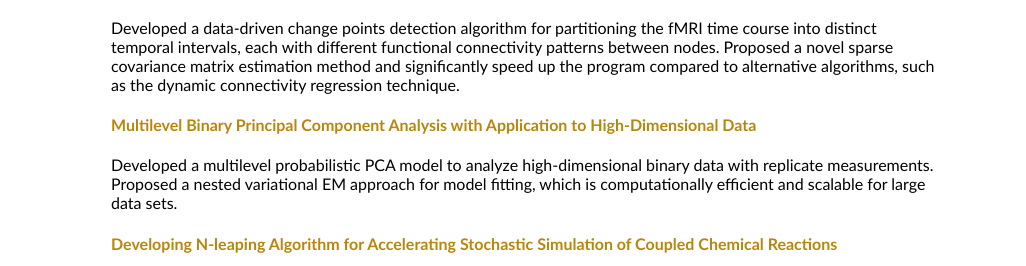
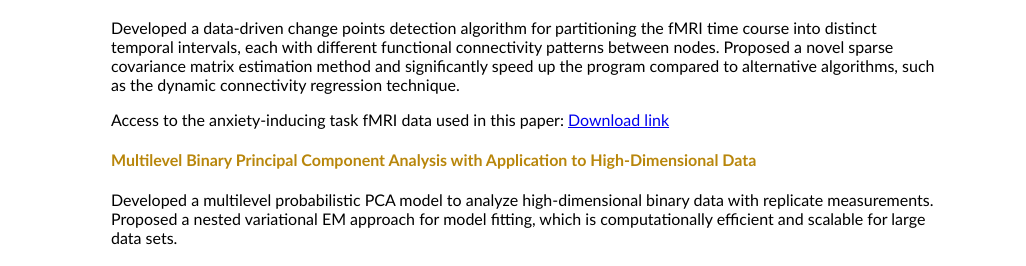
Before and after one commit to xuyuting/xuyuting.github.io, a plain HTML site: page research.html in a window 1280 px wide. Shown: the part 316-582 px from the top of the page, 254-1280 px from the left. Drawn offline with Linux system fonts and the light colour scheme.

Commit message:
Update research.html

```diff
--- a/research.html
+++ b/research.html
@@ -62,6 +62,9 @@
 	each with different functional connectivity patterns between nodes. Proposed a novel sparse covariance matrix estimation method and significantly
 	speed up the program compared to alternative algorithms, such as the dynamic connectivity regression technique. </p>
 
+	<p>Access to the anxiety-inducing task fMRI data used in this paper:
+		<a href="https://www.dropbox.com/s/zcd9ddcdgww7h4w/data_real.mat?dl=0">  Download link </a> </p>
+
 <h4>Multilevel Binary Principal Component Analysis with Application to High-Dimensional Data</h4>
 	<p>Developed a multilevel probabilistic PCA model to analyze high-dimensional binary data with replicate measurements.
 	Proposed a nested variational EM approach for model fitting, which is computationally efficient and scalable for large data sets. </p>
```
